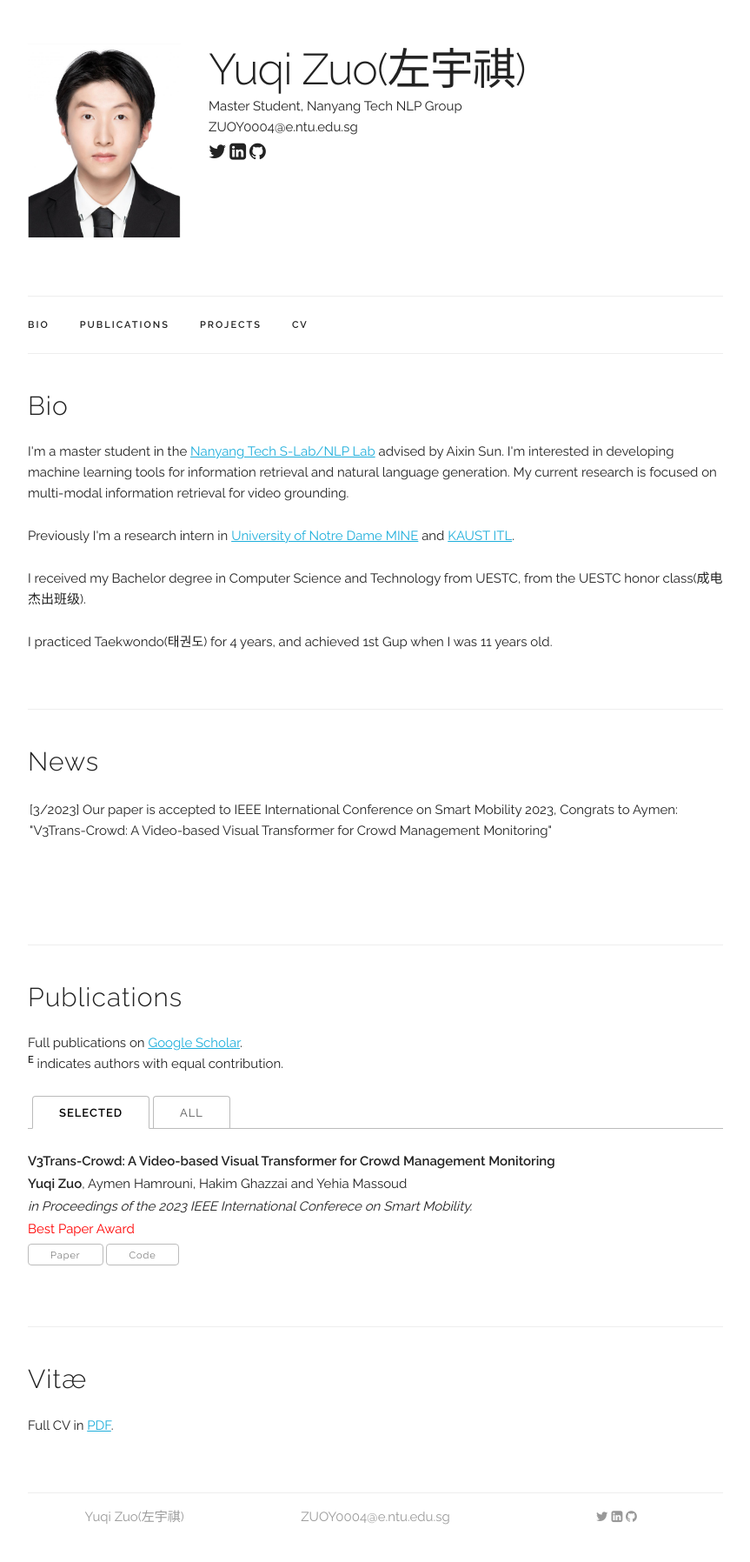
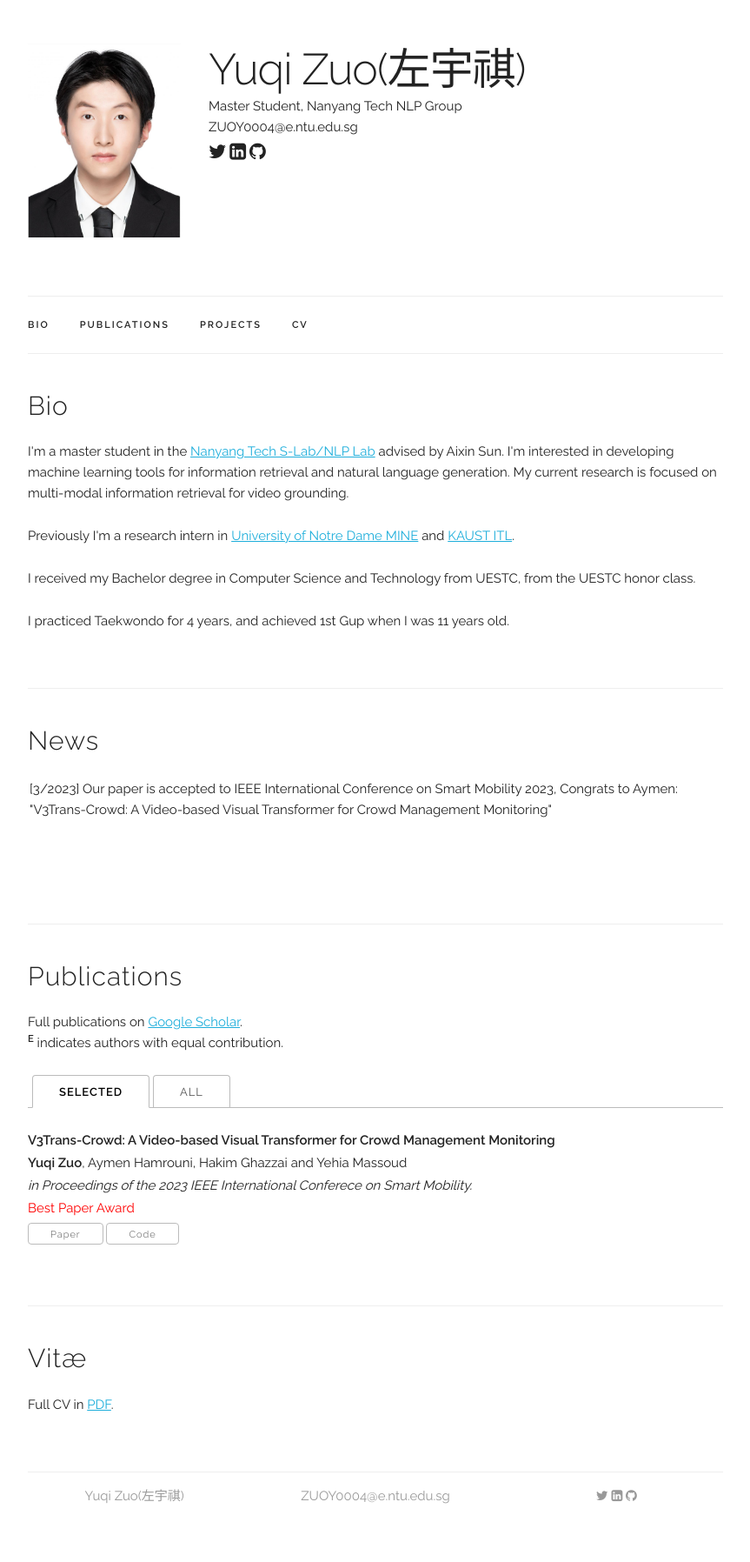
Before and after one commit to zyqdzkd/zyqdzkd.github.io, a Jekyll site: the page built from index.html, in a window 1280 px wide. Shown: the whole page at 87% size, without its empty margins (208-1071 px from the left). Built offline with Jekyll 4.4.1, drawn with Linux system fonts in a browser that asks for light colours; after the commit the page ends 1772 px from its top, so only the background shows below that.

Commit message:
Update index.html

```diff
--- a/index.html
+++ b/index.html
@@ -10,9 +10,9 @@ title: Personal Webpage
   <p>
   Previously I'm a research intern in <a href="https://sites.nd.edu/xiangliang-zhang/people/">University of Notre Dame MINE</a> and <a href="https://cemse.kaust.edu.sa/itl">KAUST ITL</a>.
   <p>
-  I received my Bachelor degree in Computer Science and Technology from UESTC, from the UESTC honor class(成电杰出班级).
+  I received my Bachelor degree in Computer Science and Technology from UESTC, from the UESTC honor class.
   <p>
-  I practiced Taekwondo(태권도) for 4 years, and achieved 1st Gup when I was 11 years old.
+  I practiced Taekwondo for 4 years, and achieved 1st Gup when I was 11 years old.
   </p>
 </div>
 
```
